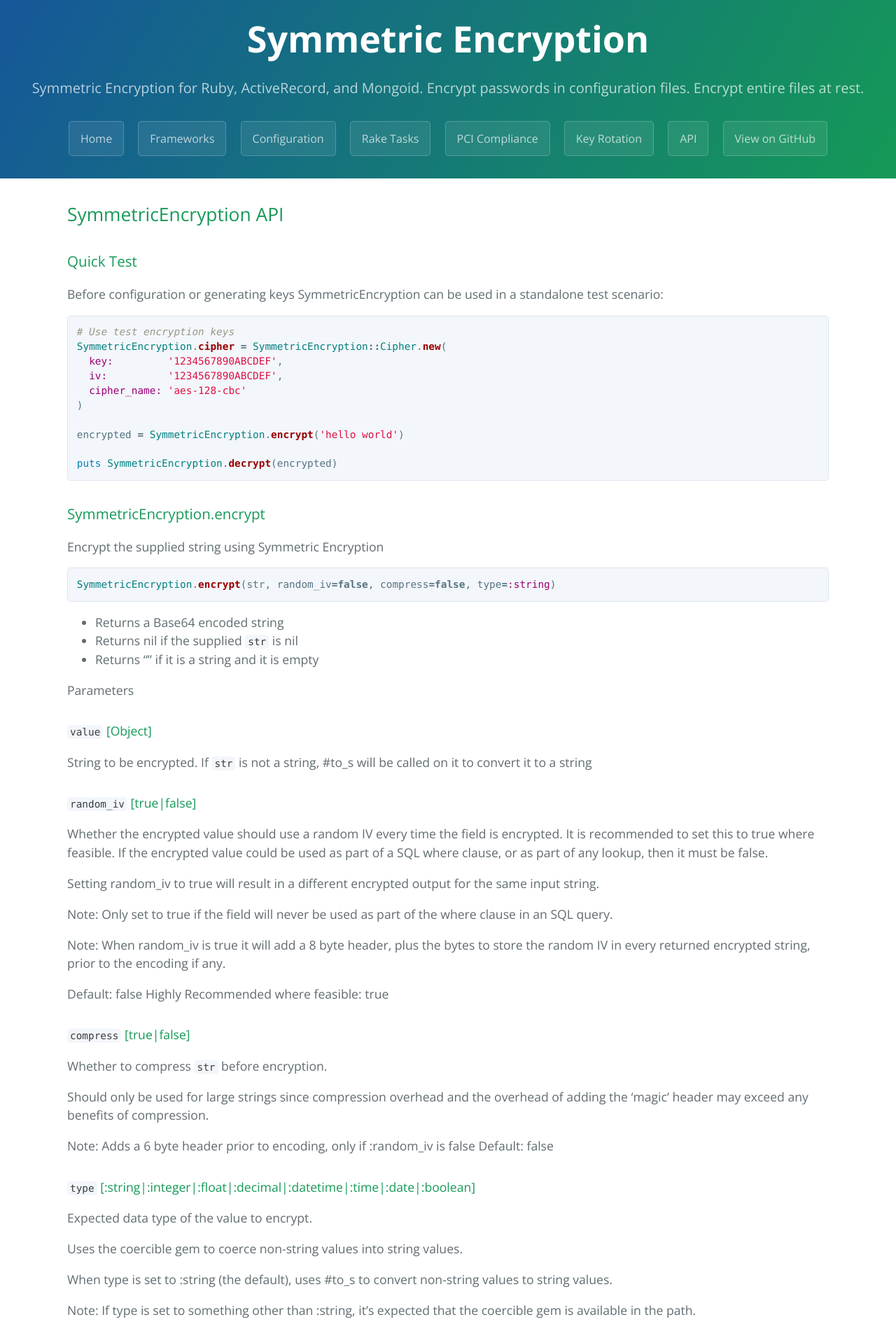
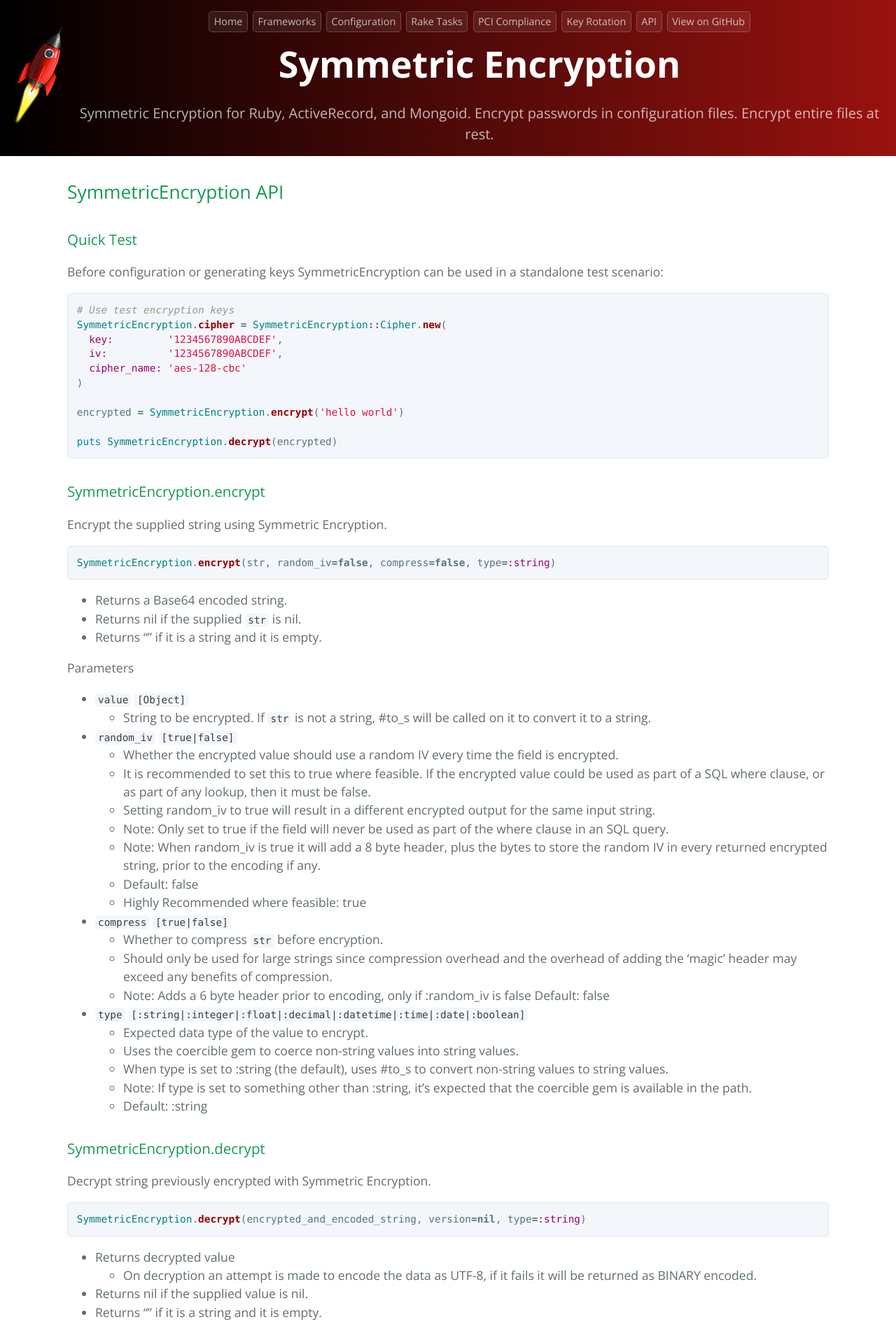
Before and after one commit to reidmorrison/symmetric-encryption, a Jekyll site: the page built from docs/api.md, in a window 1280 px wide. Shown: the top 1892 px of the page at 70% size. Built offline with Jekyll 4.4.1, drawn with Linux system fonts in a browser that asks for light colours; our own code applies the rules of GitHub Pages for plain Markdown files; some of the changed text lies outside the part shown.

Commit message:
Switch to common theme.

```diff
--- a/docs/_layouts/default.html
+++ b/docs/_layouts/default.html
@@ -2,8 +2,9 @@
 <html lang="en-us">
 <head>
   <meta charset="UTF-8">
-  <meta name="description" content="Symmetric Encryption for Ruby, ActiveRecord, and Mongoid. Encrypt passwords in configuration files. Encrypt entire files at rest. PCI, HIPAA Compliance.">
-  <title>Symmetric Encryption for Ruby, ActiveRecord, and Mongoid. PCI, HIPAA Compliance.</title>
+  <meta name="description"
+        content="Semantic Logger is a feature rich logging framework, and replacement for existing Ruby or Rails loggers. Supports Syslog, Graylog, Elasticsearch, Splunk, Loggly, New Relic, Bugsnag, MongoDB, HTTP(S).">
+  <title>Semantic Logger for Ruby or Rails. Supports Graylog, Bugsnag, MongoDB, Splunk, Syslog, NewRelic.</title>
   <meta name="viewport" content="width=device-width, initial-scale=1">
   <link rel="stylesheet" type="text/css" href="stylesheets/normalize.css" media="screen">
   <link href='http://fonts.googleapis.com/css?family=Open+Sans:400,700' rel='stylesheet' type='text/css'>
@@ -15,8 +16,14 @@
 </head>
 <body>
 <section class="page-header">
-  <h1 class="project-name">Symmetric Encryption</h1>
-  <h2 class="project-tagline">Symmetric Encryption for Ruby, ActiveRecord, and Mongoid. Encrypt passwords in configuration files. Encrypt entire files at rest.</h2>
+  <table style="width:100%">
+    <td>
+    <td>
+      <a href="http://rocketjob.io/">
+        <img src="images/rocket/rocket-icon-256.png" alt="Rocket Job" class="header-image">
+      </a>
+    </td>
+    <td>
       <a href="index.html" class="btn">Home</a>
       <a href="frameworks.html" class="btn">Frameworks</a>
       <a href="configuration.html" class="btn">Configuration</a>
@@ -25,6 +32,13 @@
       <a href="key_rotation.html" class="btn">Key Rotation</a>
       <a href="api.html" class="btn">API</a>
       <a href="https://github.com/rocketjob/symmetric-encryption" class="btn">View on GitHub</a>
+
+      <h1 class="project-name">Symmetric Encryption</h1>
+      <h2 class="project-tagline">Symmetric Encryption for Ruby, ActiveRecord, and Mongoid. Encrypt passwords in configuration files. Encrypt entire files at rest.</h2>
+    </td>
+    </tr>
+  </table>
+
 </section>
 
 <section class="main-content">
--- a/docs/api.md
+++ b/docs/api.md
@@ -24,71 +24,57 @@ puts SymmetricEncryption.decrypt(encrypted)
 
 ### SymmetricEncryption.encrypt
 
-Encrypt the supplied string using Symmetric Encryption
+Encrypt the supplied string using Symmetric Encryption.
 
 ~~~ruby
 SymmetricEncryption.encrypt(str, random_iv=false, compress=false, type=:string)
 ~~~
 
-- Returns a Base64 encoded string
-- Returns nil if the supplied `str` is nil
-- Returns "" if it is a string and it is empty
+- Returns a Base64 encoded string.
+- Returns nil if the supplied `str` is nil.
+- Returns "" if it is a string and it is empty.
 
 Parameters
 
-#### `value` [Object]
+- `value` `[Object]`
+    - String to be encrypted. If `str` is not a string, #to_s will be called on it
+      to convert it to a string.
 
-String to be encrypted. If `str` is not a string, #to_s will be called on it
-to convert it to a string
+- `random_iv` `[true|false]`
+    - Whether the encrypted value should use a random IV every time the field is encrypted.
+    - It is recommended to set this to true where feasible. If the encrypted
+      value could be used as part of a SQL where clause, or as part
+      of any lookup, then it must be false.
+    - Setting random_iv to true will result in a different encrypted output for
+      the same input string.
+    - Note: Only set to true if the field will never be used as part of
+      the where clause in an SQL query.
+    - Note: When random_iv is true it will add a 8 byte header, plus the bytes
+      to store the random IV in every returned encrypted string, prior to the
+      encoding if any.
+    - Default: false
+    - Highly Recommended where feasible: true
 
-#### `random_iv` [true|false]
+- `compress` `[true|false]`
+    - Whether to compress `str` before encryption.
+    - Should only be used for large strings since compression overhead and
+      the overhead of adding the 'magic' header may exceed any benefits of
+      compression.
+    - Note: Adds a 6 byte header prior to encoding, only if :random_iv is false
+      Default: false
 
-Whether the encrypted value should use a random IV every time the field is encrypted.
-It is recommended to set this to true where feasible. If the encrypted
-value could be used as part of a SQL where clause, or as part
-of any lookup, then it must be false.
-
-Setting random_iv to true will result in a different encrypted output for
-the same input string.
-
-Note: Only set to true if the field will never be used as part of
-  the where clause in an SQL query.
-
-Note: When random_iv is true it will add a 8 byte header, plus the bytes
-  to store the random IV in every returned encrypted string, prior to the
-  encoding if any.
-
-Default: false
-Highly Recommended where feasible: true
-
-#### `compress` [true|false]
-
-Whether to compress `str` before encryption.
-
-Should only be used for large strings since compression overhead and
-the overhead of adding the 'magic' header may exceed any benefits of
-compression.
-
-Note: Adds a 6 byte header prior to encoding, only if :random_iv is false
-Default: false
-
-#### `type` [:string|:integer|:float|:decimal|:datetime|:time|:date|:boolean]
-
-Expected data type of the value to encrypt.
-
-Uses the coercible gem to coerce non-string values into string values.
-
-When type is set to :string (the default), uses #to_s to convert
-non-string values to string values.
-
-Note: If type is set to something other than :string, it's expected that
-  the coercible gem is available in the path.
-
-Default: :string
+- `type` `[:string|:integer|:float|:decimal|:datetime|:time|:date|:boolean]`
+    - Expected data type of the value to encrypt.
+    - Uses the coercible gem to coerce non-string values into string values.
+    - When type is set to :string (the default), uses #to_s to convert
+      non-string values to string values.
+    - Note: If type is set to something other than :string, it's expected that
+      the coercible gem is available in the path.
+    - Default: :string
 
 ### SymmetricEncryption.decrypt
 
-Decrypt string previously encrypted with Symmetric Encryption
+Decrypt string previously encrypted with Symmetric Encryption.
 
 ~~~ruby
 SymmetricEncryption.decrypt(encrypted_and_encoded_string, version=nil, type=:string)
@@ -97,33 +83,30 @@ SymmetricEncryption.decrypt(encrypted_and_encoded_string, version=nil, type=:str
 - Returns decrypted value
    - On decryption an attempt is made to encode the data as UTF-8, if it fails it
      will be returned as BINARY encoded.
-- Returns nil if the supplied value is nil
-- Returns "" if it is a string and it is empty
+- Returns nil if the supplied value is nil.
+- Returns "" if it is a string and it is empty.
 - Raises OpenSSL::Cipher::CipherError when `str` was not encrypted using
-the primary key and iv
+  the primary key and iv.
 
 Parameters:
 
-#### `str` [String]
+- `str` `[String]`
+    - Encrypted string to decrypt
 
-Encrypted string to decrypt
+- `version` `[Integer]`
+    - Specify which cipher version to use if no header is present on the encrypted string
 
-#### `version` [Integer]
-
-Specify which cipher version to use if no header is present on the encrypted string
-
-#### `type` [:string|:integer|:float|:decimal|:datetime|:time|:date|:boolean]
-
-- If value is set to something other than `:string`, then the coercible gem
-  will be use to coerce the unencrypted string value into the specified
-  type. This assumes that the value was stored using the same type.
-- Note: If type is set to something other than `:string`, it's expected
-  that the coercible gem is available in the path.
-- Default: :string
+- `type` `[:string|:integer|:float|:decimal|:datetime|:time|:date|:boolean]`
+    - If value is set to something other than `:string`, then the coercible gem
+      will be use to coerce the unencrypted string value into the specified
+      type. This assumes that the value was stored using the same type.
+    - Note: If type is set to something other than `:string`, it's expected
+      that the coercible gem is available in the path.
+    - Default: :string
 
 If the supplied string has an encryption header then the cipher matching
-the version number in the header will be used to decrypt the string
+the version number in the header will be used to decrypt the string.
 
 When no header is present in the encrypted data, a custom Block/Proc can
 be supplied to determine which cipher to use to decrypt the data.
-see #cipher_selector=
+see `#cipher_selector=`.
--- a/docs/stylesheets/stylesheet.css
+++ b/docs/stylesheets/stylesheet.css
@@ -17,7 +17,7 @@ a {
 
 .btn {
   display: inline-block;
-  margin-bottom: 1rem;
+  margin-bottom: 0.4rem;
   color: rgba(255, 255, 255, 0.7);
   background-color: rgba(255, 255, 255, 0.08);
   border-color: rgba(255, 255, 255, 0.2);
@@ -26,7 +26,7 @@ a {
   border-radius: 0.3rem;
   transition: color 0.2s, background-color 0.2s, border-color 0.2s; }
   .btn + .btn {
-    margin-left: 1rem; }
+    margin-left: 0.2rem; }
 
 .btn:hover {
   color: rgba(255, 255, 255, 0.8);
@@ -36,28 +36,35 @@ a {
 
 @media screen and (min-width: 64em) {
   .btn {
-    padding: 0.75rem 1rem; } }
+    padding: 0.2rem 0.4rem;
+    font-size: 0.9rem;
+  } }
 
 @media screen and (min-width: 42em) and (max-width: 64em) {
   .btn {
-    padding: 0.6rem 0.9rem;
+    padding: 0.2rem 0.4rem;
     font-size: 0.9rem; } }
 
 @media screen and (max-width: 42em) {
   .btn {
     display: block;
     width: 100%;
-    padding: 0.75rem;
+    padding: 0.2rem;
     font-size: 0.9rem; }
     .btn + .btn {
-      margin-top: 1rem;
+      margin-top: 0.4rem;
       margin-left: 0; } }
 
 .page-header {
   color: #fff;
   text-align: center;
-  background-color: #159957;
-  background-image: linear-gradient(120deg, #155799, #159957); }
+  background-color: #363899;
+  background-image: linear-gradient(90deg, #000000, #99120f); }
+
+.header-image {
+  align: middle;
+  height: 140px;
+}
 
 @media screen and (min-width: 64em) {
   .page-header {
@@ -65,7 +72,7 @@ a {
 
 @media screen and (min-width: 42em) and (max-width: 64em) {
   .page-header {
-    padding: 0rem 0rem; } }
+    padding: 1rem 1rem; } }
 
 @media screen and (max-width: 42em) {
   .page-header {
@@ -88,7 +95,7 @@ a {
     font-size: 1.75rem; } }
 
 .project-tagline {
-  margin-bottom: 2rem;
+  margin-bottom: 0rem;
   font-weight: normal;
   opacity: 0.7; }
 
```
Also changed, not shown: docs/images/rocket/rocket-icon-256.png (added). Lines whose indentation alone changed are shown as unchanged.
